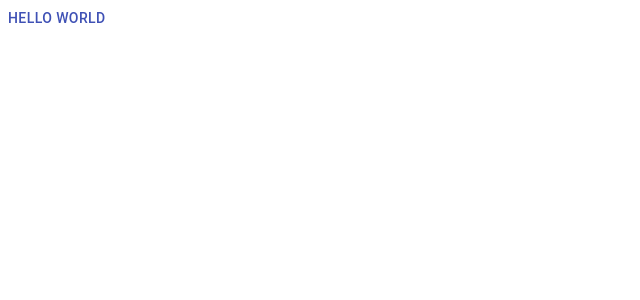
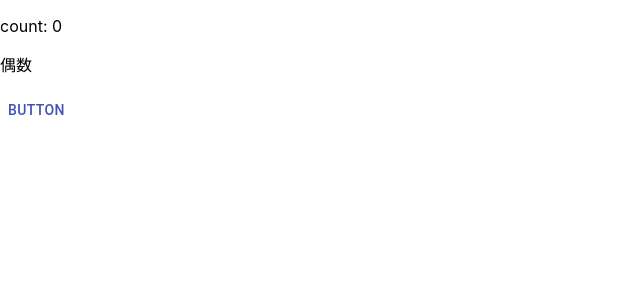
Before and after one commit to rebasashi/react-tutorial, a React (Create React App) app in the folder front/: page / in a window 1280 px wide. Shown: the top 300 px of the page, without its empty margins (0-640 px from the left). Built offline with nearby package versions, Linux system fonts and the light colour scheme.

Commit message:
update: react-main-07 条件付きレンダー

```diff
--- a/front/src/feature/sample/index.tsx
+++ b/front/src/feature/sample/index.tsx
@@ -1,19 +1,28 @@
 // eslint-disable-next-line no-use-before-define
-import React, { SyntheticEvent } from 'react'
+import React, { useState } from 'react'
 import { Button } from '@material-ui/core'
 
-// イベントハンドラ関数
-const buttonHandler = (e: SyntheticEvent) => {
-  // Reactでイベントハンドラ引数を用いる場合SyntheticEventインスタンスが渡される
-  // 参考：https://ja.reactjs.org/docs/events.html
-  // 不要であれば引数eを付けなくても良いと思われる
-  console.log(e)
+const isEven = (value: number) => {
+  return (value % 2 === 0)
 }
 
 export const Sample: React.FC = () => {
+  // 条件付きレンダー実現用にuseStateを利用する
+  // React.useState
+  // https://ja.reactjs.org/docs/hooks-overview.html
+  const [count, setCount] = useState(0)
+
+  // イベントハンドラ関数
+  const buttonHandler = () => {
+    setCount(count + 1)
+  }
+
   return (
     <div>
-      <Button color="primary" onClick={buttonHandler}>Hello World</Button>
+      <p>count: {count}</p>
+      {/** 条件付きレンダー */}
+      <p>{isEven(count) ? '偶数' : '奇数'}</p>
+      <Button color="primary" onClick={buttonHandler}>Button</Button>
     </div>
   )
 }
```
